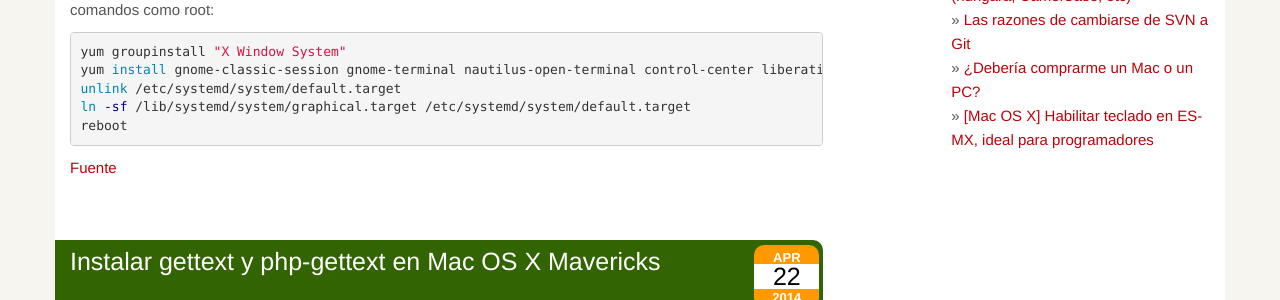
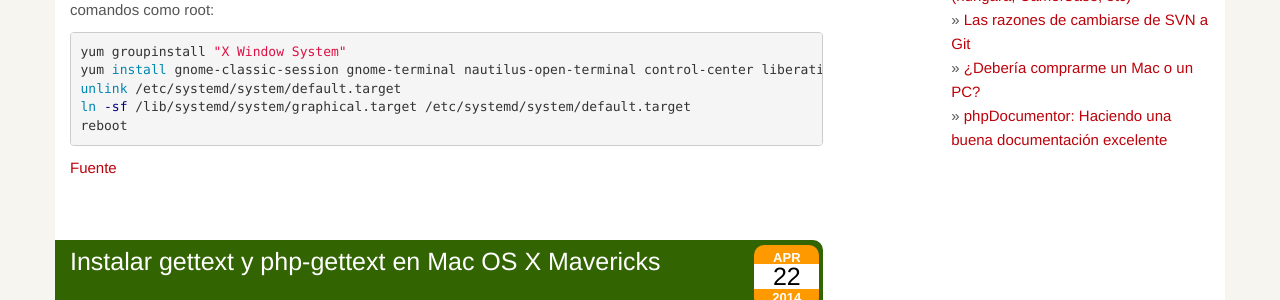
Before and after one commit to unreal4u/blog, a Jekyll site: the page built from index.html, in a window 1280 px wide and 900 px high, scrolled down 1428 px. Shown: the part 153-453 px from the top of the window. Built offline with Jekyll 4.4.1, drawn with Linux system fonts in a browser that asks for light colours; the list of posts is cut into pages by our own code.

Commit message:
New popular posts

```diff
--- a/_includes/sidebar.html
+++ b/_includes/sidebar.html
@@ -39,5 +39,5 @@ y aquí podrá leer mucha más información acerca de temáticas variadas en el
     <li>&raquo; <a href="/2011/03/sobre-convenciones-y-notaciones-hungara-camelcase-etc/">Sobre convenciones y notaciones (húngara, CamelCase, etc)</a></li>
     <li>&raquo; <a href="/2012/12/las-razones-de-cambiarse-de-svn-a-git/">Las razones de cambiarse de SVN a Git</a></li>
     <li>&raquo; <a href="/2012/03/deberia-comprarme-un-mac-o-pc/">¿Debería comprarme un Mac o un PC?</a></li>
-    <li>&raquo; <a href="/2010/09/mac-os-x-habilitar-teclado-en-es-mx-ideal-para-programadores/">[Mac OS X] Habilitar teclado en ES-MX, ideal para programadores</a></li>
+    <li>&raquo; <a href="/2011/01/phpdocumentor-haciendo-una-buena-documentacion-excelente/">phpDocumentor: Haciendo una buena documentación excelente</a></li>
 </ul>
```
